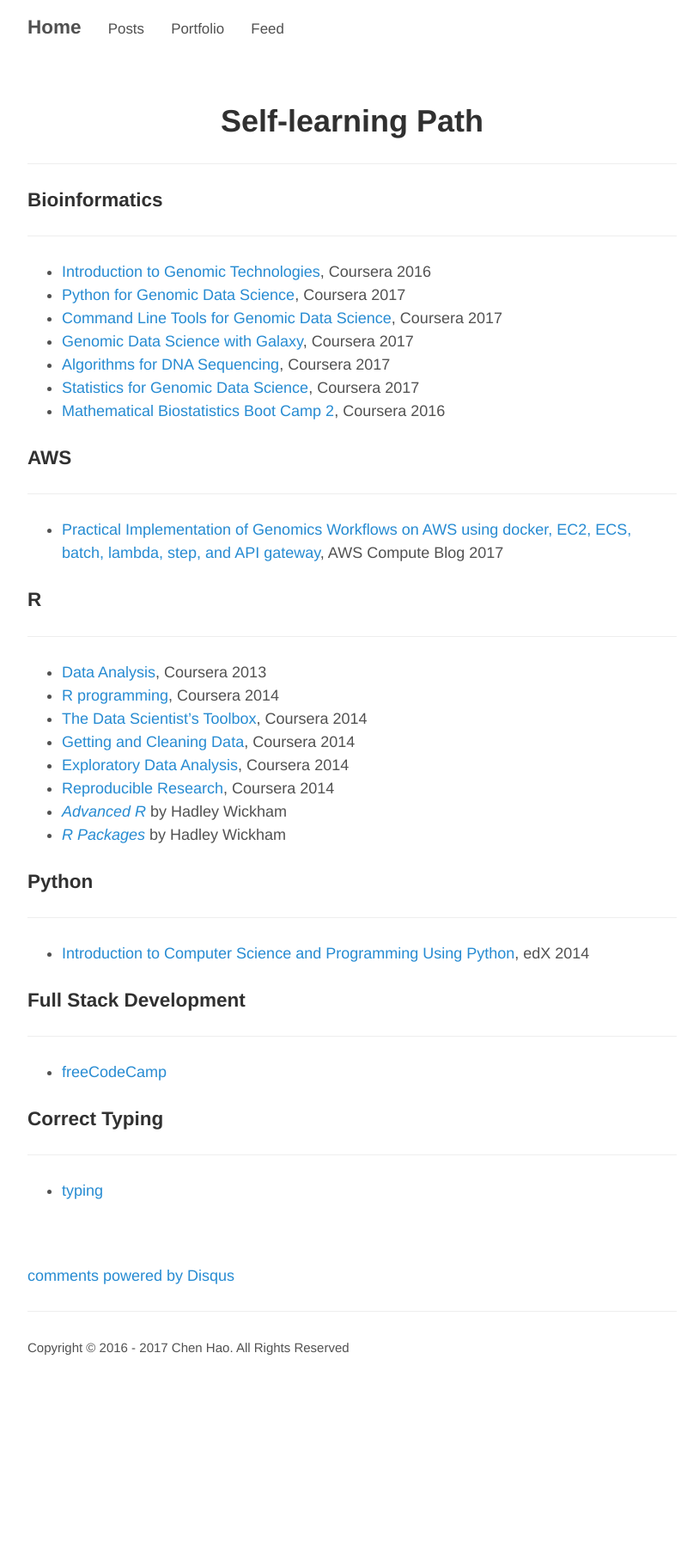
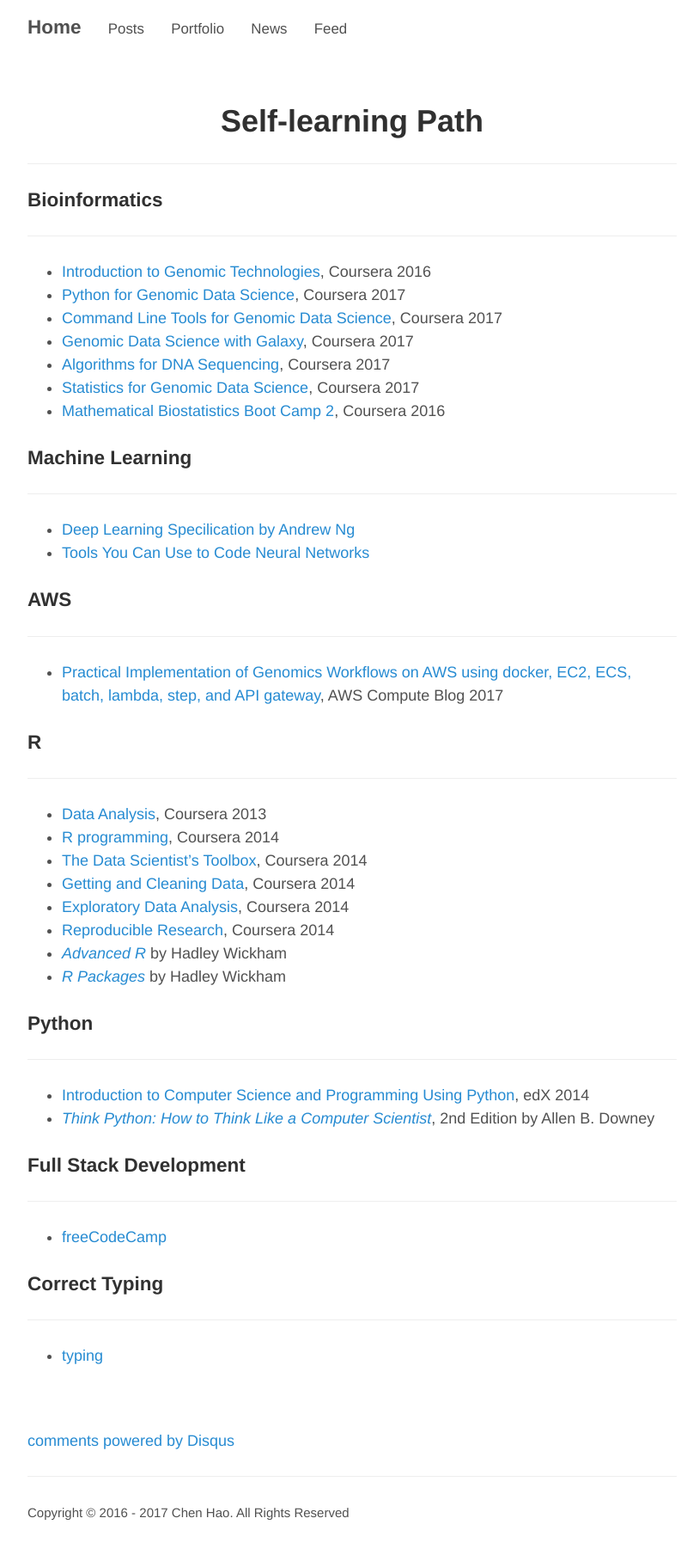
Before and after one commit to haoeric/haoeric.github.io, a Jekyll site: the page built from _posts/Portfolio/2016-07-22-My-self-learning.md, in a window 1280 px wide. Shown: the whole page at 86% size, without its empty margins (230-1023 px from the left). Built offline with Jekyll 4.4.1, drawn with Linux system fonts in a browser that asks for light colours; comment, search, counter and statistics services are not loaded; before the commit the page ends 1617 px from its top, so only the background shows below that.

Commit message:
add news page and update self-learning

```diff
--- a/_config.yml
+++ b/_config.yml
@@ -26,6 +26,7 @@
 pages_list:
   Posts: '/posts'
   Portfolio: '/portfolio'
+  News: '/news'
   Feed: '/atom.xml'
 
 # Using Rouge with Jekyll
--- a/_posts/Portfolio/2016-07-22-My-self-learning.md
+++ b/_posts/Portfolio/2016-07-22-My-self-learning.md
@@ -18,12 +18,19 @@
 - [Statistics for Genomic Data Science](https://www.coursera.org/account/accomplishments/certificate/M9735NYAUH52), Coursera 2017
 - [Mathematical Biostatistics Boot Camp 2](https://www.coursera.org/learn/biostatistics-2), Coursera 2016
 
+### Machine Learning
+
+---------------------------------------
+
+- [Deep Learning Specilication by Andrew Ng](https://www.coursera.org/specializations/deep-learning)
+- [Tools You Can Use to Code Neural Networks](https://medium.freecodecamp.org/deep-learning-for-developers-tools-you-can-use-to-code-neural-networks-on-day-1-34c4435ae6b)
 
 ### AWS
 
 ---------------------------------------
 
 - [Practical Implementation of Genomics Workflows on AWS using docker, EC2, ECS, batch, lambda, step, and API gateway](https://aws.amazon.com/blogs/compute/building-high-throughput-genomics-batch-workflows-on-aws-introduction-part-1-of-4/), AWS Compute Blog 2017
+
 
 
 ### R
@@ -45,6 +52,7 @@
 ---------------------------------------
 
 - [Introduction to Computer Science and Programming Using Python](https://verify.edx.org/cert/dcb2d0a5fc6444a2b0209cf77688d2a3), edX 2014
+- [*Think Python: How to Think Like a Computer Scientist*](http://greenteapress.com/thinkpython2/html/thinkpython2007.html), 2nd Edition by Allen B. Downey
 
 
 ### Full Stack Development
```
Also changed, not shown: news.md (added, +12 -0 lines).
